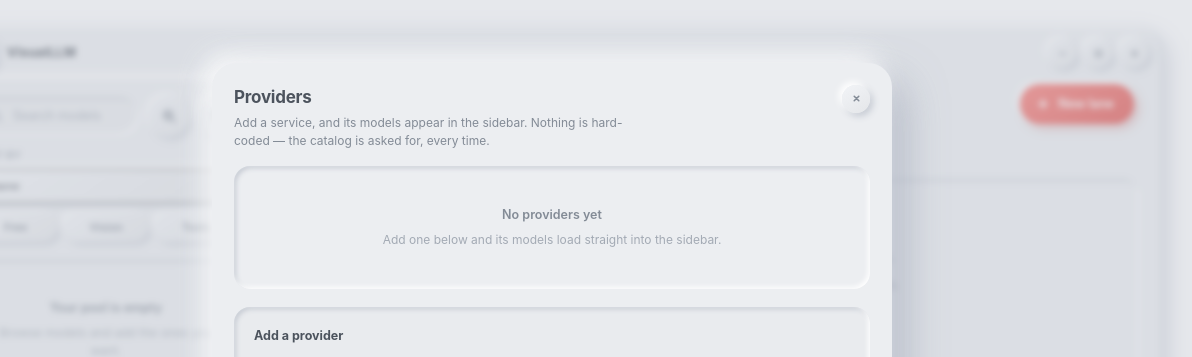
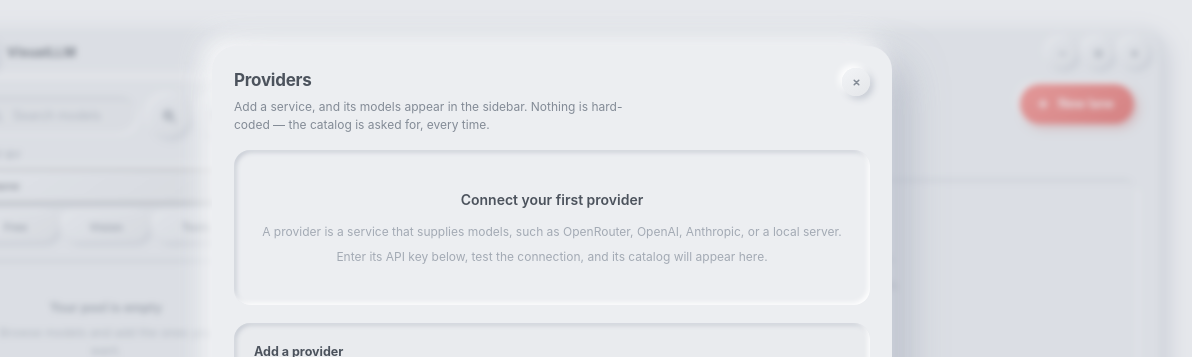
Before and after one commit to CreativeSystemDesign/visualllm, a website: page renderer/index.html in a window 1280 px wide. Both pictures are taken after a click on the button 306 px from the left and 116 px from the top of the page. Shown: the top 357 px of the page, 88-1280 px from the left. Drawn offline with Linux system fonts and the light colour scheme.

Commit message:
Explain first provider setup

```diff
--- a/renderer/app.js
+++ b/renderer/app.js
@@ -1457,7 +1457,11 @@ function renderProviders() {
   const list = $('providerList')
   list.innerHTML = ''
   if (!state.providers.length) {
-    list.innerHTML = `<div class="empty-state"><strong>No providers yet</strong>Add one below and its models load straight into the sidebar.</div>`
+    list.innerHTML = `<div class="empty-state provider-onboarding">
+      <strong>Connect your first provider</strong>
+      <span>A provider is a service that supplies models, such as OpenRouter, OpenAI, Anthropic, or a local server.</span>
+      <span>Enter its API key below, test the connection, and its catalog will appear here.</span>
+    </div>`
     return
   }
   state.providers.forEach((provider) => {
--- a/renderer/style.css
+++ b/renderer/style.css
@@ -886,6 +886,15 @@ body.is-dragging, body.is-dragging .chip { cursor: grabbing !important; }
 .onboarding-empty .empty-explain { color: var(--text-dim); }
 .empty-action { margin-top: 8px; }
 
+.provider-onboarding {
+  display: flex;
+  flex-direction: column;
+  gap: 7px;
+  line-height: 1.45;
+}
+.provider-onboarding strong { font-size: 14px; color: var(--text); }
+.provider-onboarding span { color: var(--text-faint); }
+
 .lane-remove {
   flex-shrink: 0;
   width: 26px; height: 26px;
```
